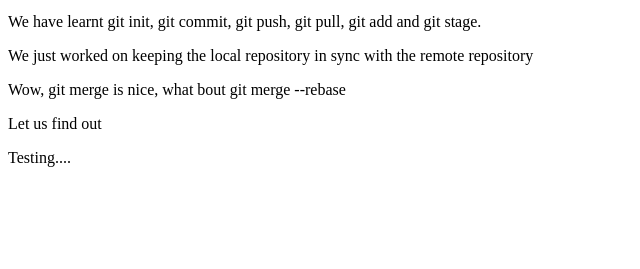
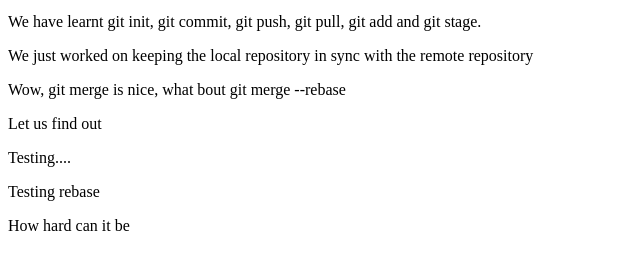
Before and after one commit to MagmaX2/gittest, a plain HTML site: page index.html in a window 1280 px wide. Shown: the part 101-370 px from the top of the page, without its empty margins (0-640 px from the left). Drawn offline with Linux system fonts and the light colour scheme.

Commit message:
still rebasing

```diff
--- a/index.html
+++ b/index.html
@@ -13,5 +13,7 @@
     <p>Wow, git merge is nice, what bout git merge --rebase</p>
     <p>Let us find out</p>
     <span>Testing....</span>
+<p>    Testing rebase </p>
+    <p>How hard can it be</p>
 </body>
 </html>
```
